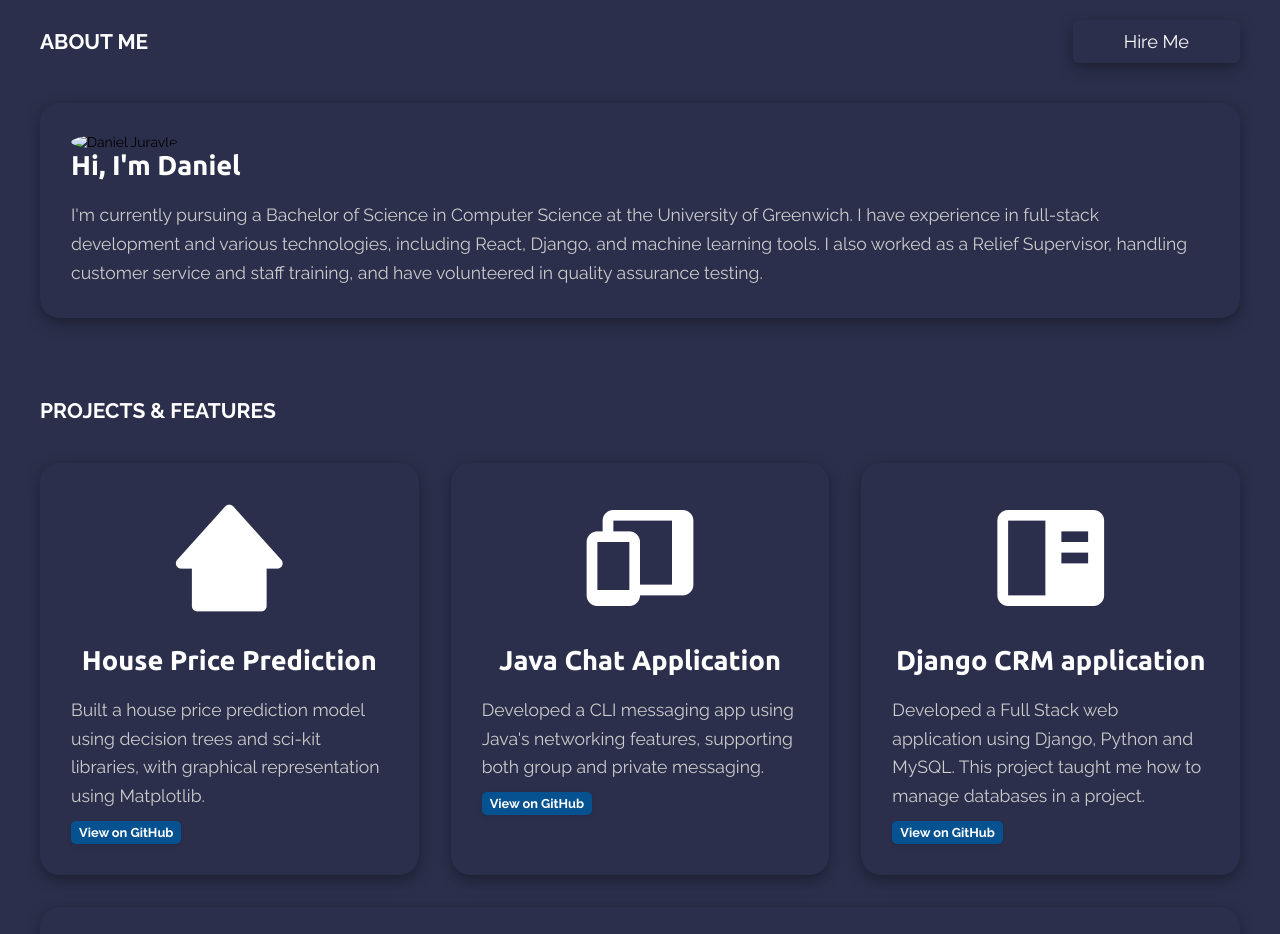
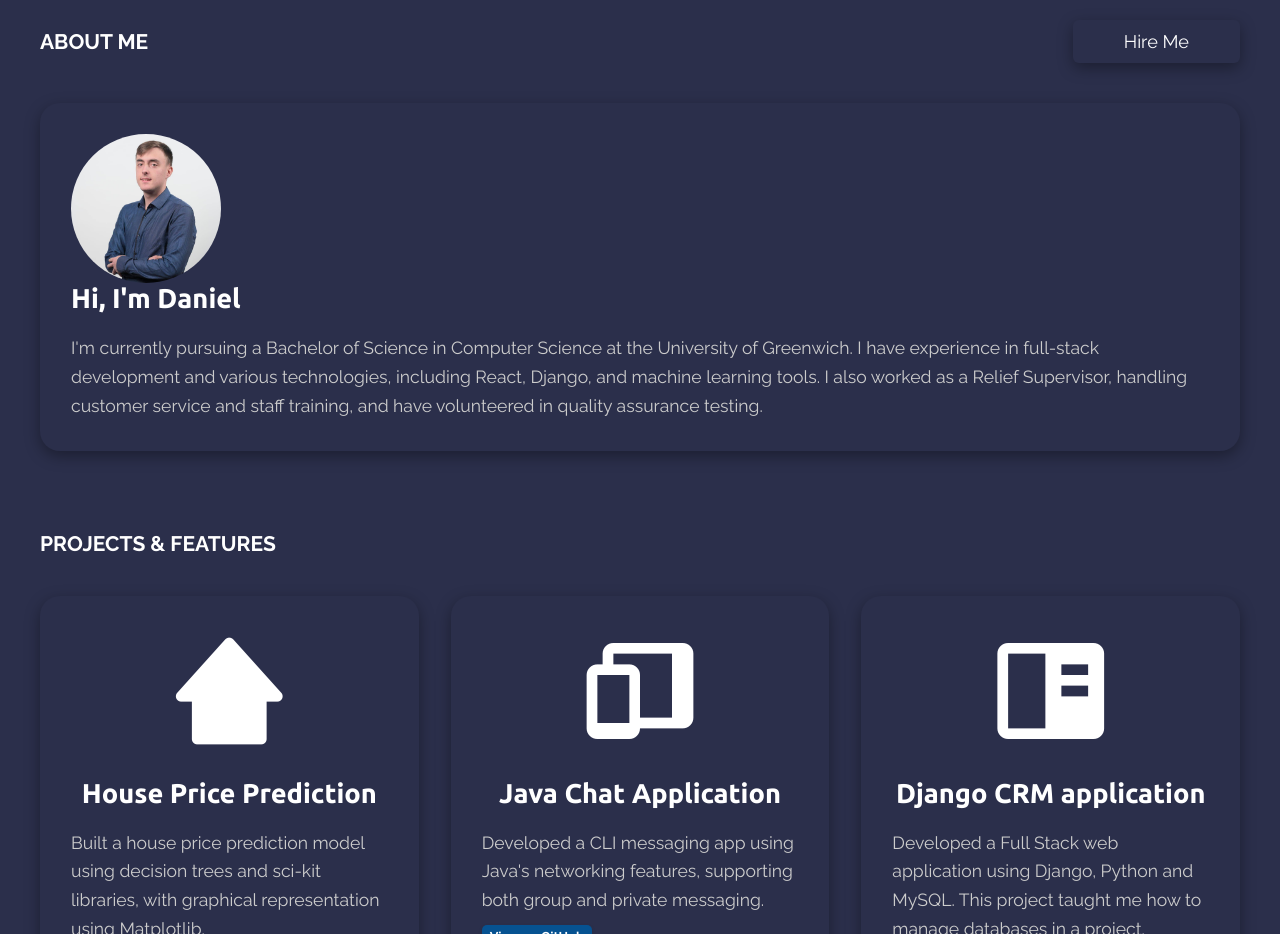
Before and after one commit to florindany68/daniel-juravle-portofolio, a plain HTML site: page index.html in a window 1280 px wide. Shown: the part 820-1754 px from the top of the page. Drawn offline with nearby package versions, Linux system fonts and the light colour scheme; animation ran at ten frames a second.

Commit message:
Update index.html

```diff
--- a/index.html
+++ b/index.html
@@ -31,7 +31,7 @@
 
         <div class="card">
             <div class="info">
-                <img src='asset/275500350_1548136448905372_3296816632533706185_n.jpg' alt="Daniel Juravle">
+                <img src='275500350_1548136448905372_3296816632533706185_n.jpg' alt="Daniel Juravle">
                 <h1>Hi, I'm Daniel</h1>
                 <p>
                     I'm currently pursuing a Bachelor of Science in Computer Science at the University of Greenwich.
```
